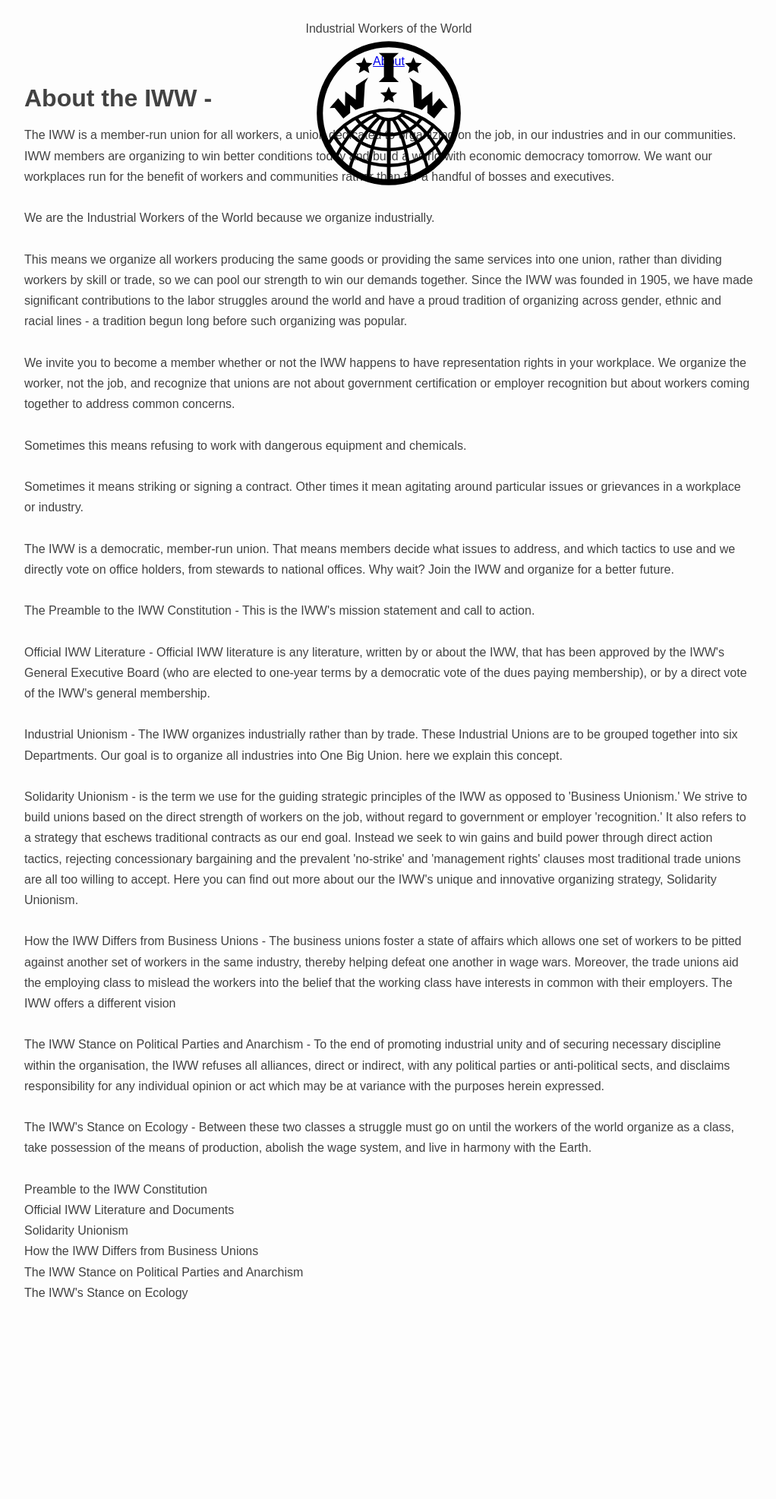
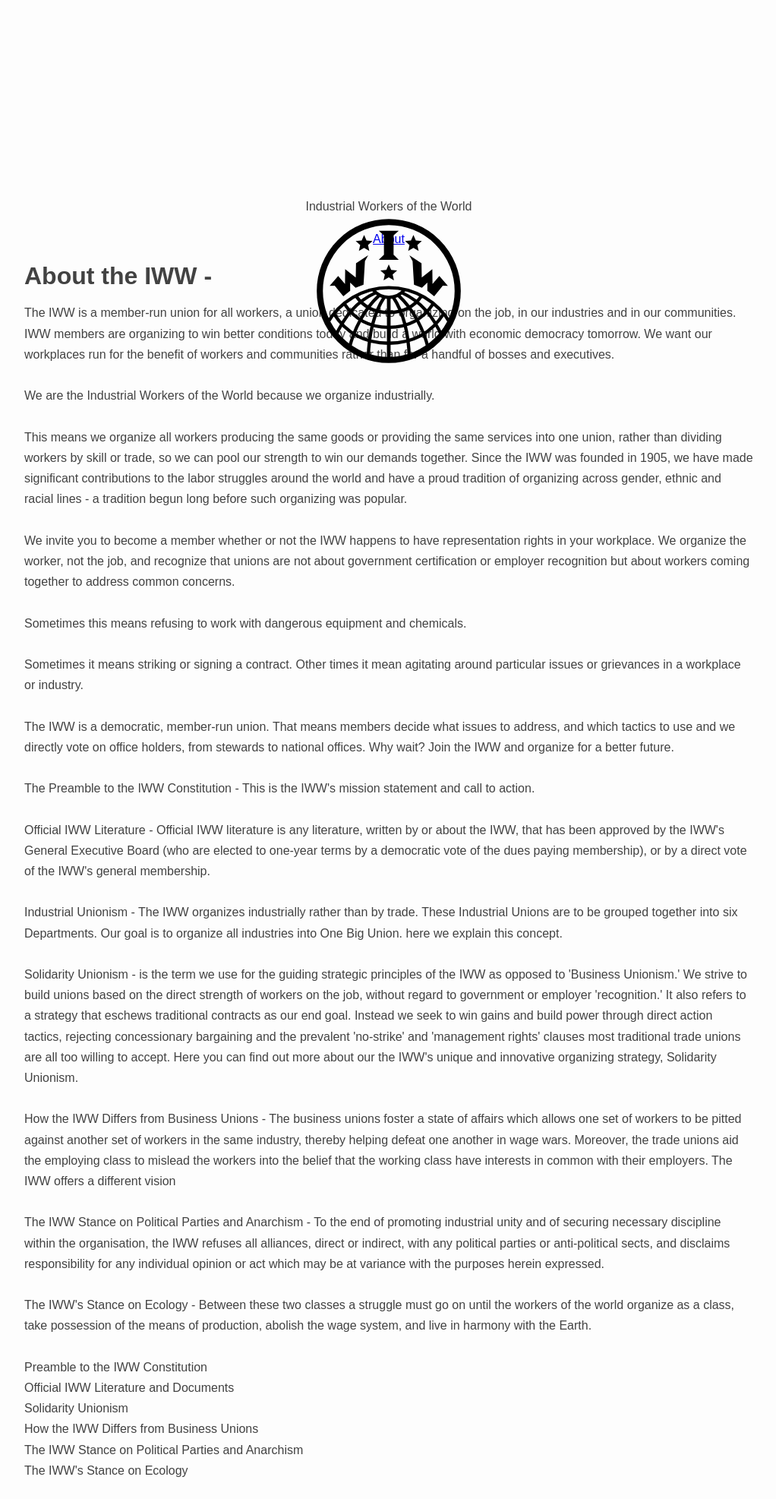
Before and after one commit to iww/static.iww.org, a Jekyll site: the page built from about.html, in a window 1280 px wide. Shown: the whole page at 76% size, without its empty margins (128-1150 px from the left). Built offline with Jekyll 4.4.1, drawn with Linux system fonts in a browser that asks for light colours; before the commit the page ends 1739 px from its top, so only the background shows below that.

Commit message:
Update _layout.scss

```diff
--- a/_sass/_layout.scss
+++ b/_sass/_layout.scss
@@ -27,6 +27,10 @@
   width: 200px;
   left: 50%;
   margin-left: -100px;
+}
+
+#siteTitle {
+  margin-top: 250px;
 }
 
 .wrapper {
```
